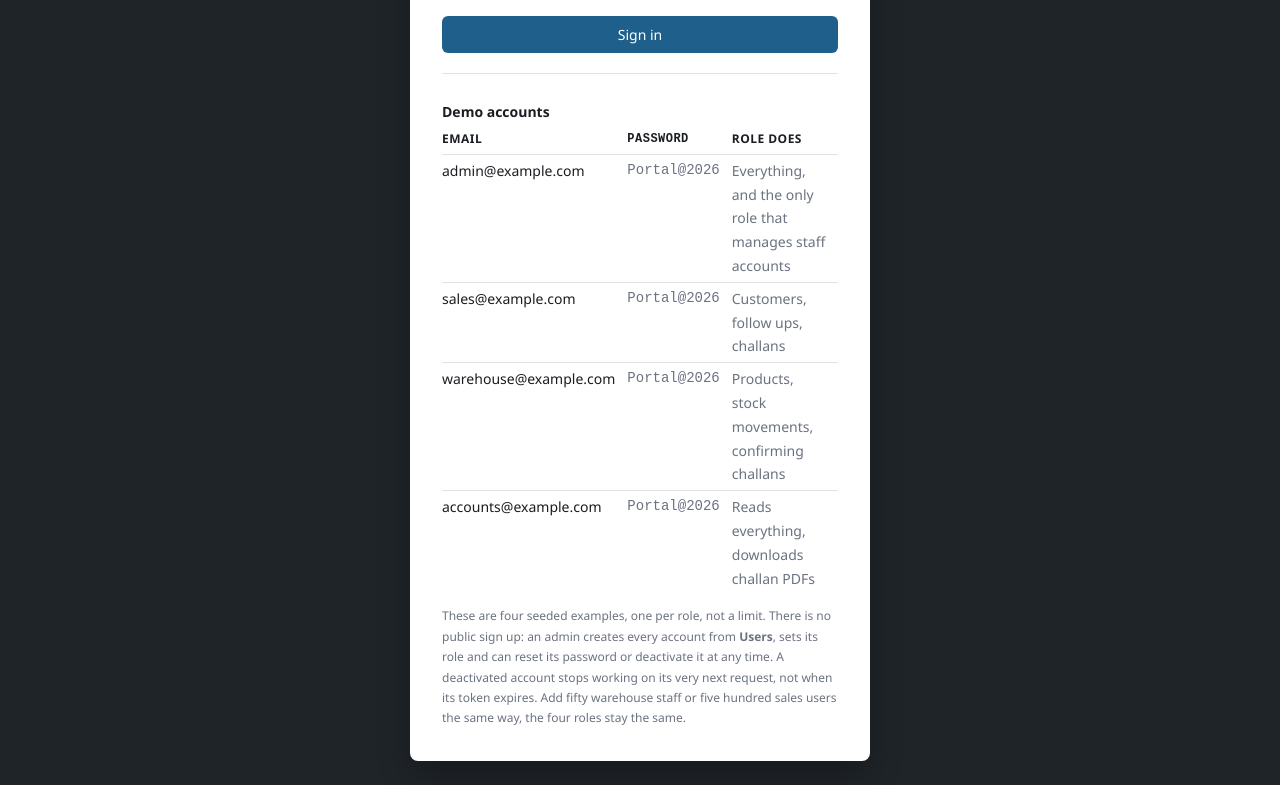
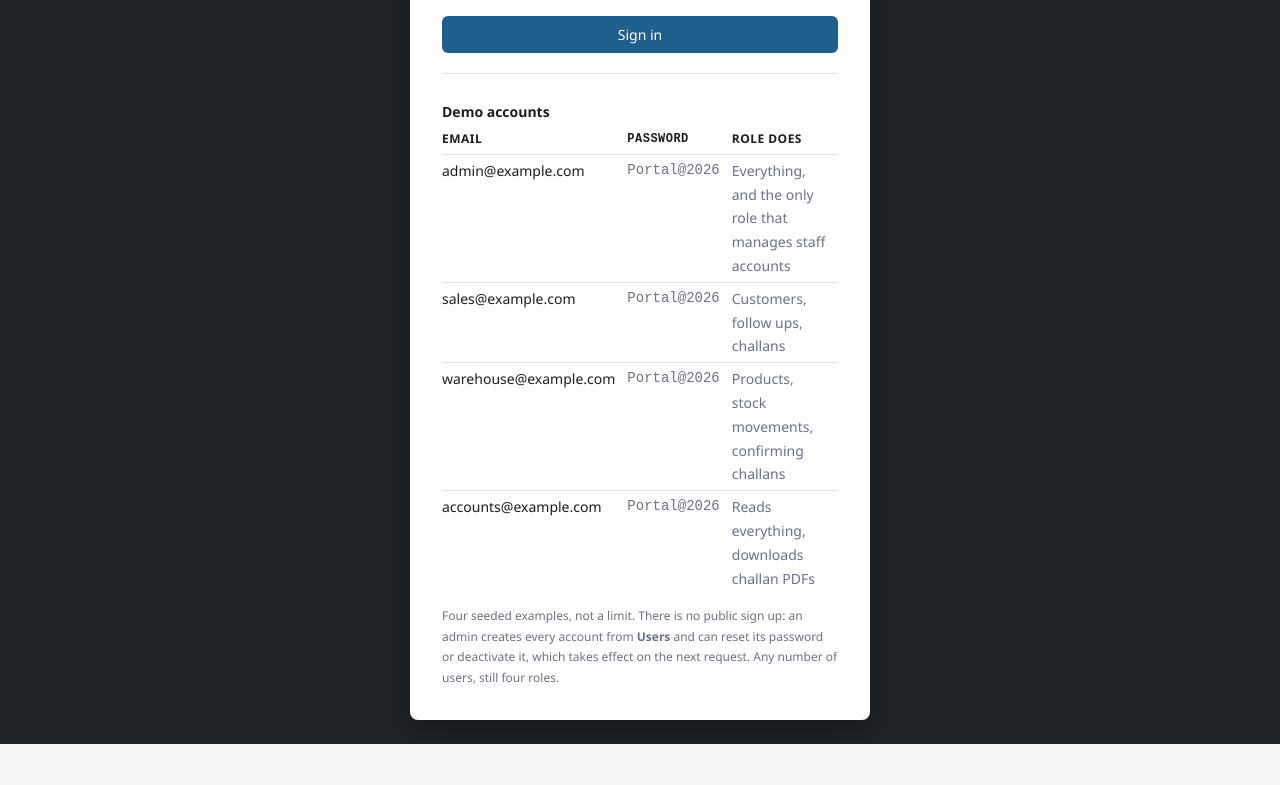
Before and after one commit to GuptaOum/erp-crm-operations-portal, a React (Vite) app in the folder frontend/: page /login in a window 1280 px wide. Shown: the part 275-1060 px from the top of the page. After the commit the page ends 1019 px from the top, so only its background shows below. Built offline with nearby package versions, Linux system fonts and the light colour scheme; no server answers.

Commit message:
Trim the demo account note on the login page

```diff
--- a/frontend/src/pages/Login.tsx
+++ b/frontend/src/pages/Login.tsx
@@ -102,11 +102,9 @@ export function Login() {
             </tbody>
           </table>
           <p>
-            These are four seeded examples, one per role, not a limit. There is no public sign up:
-            an admin creates every account from <strong>Users</strong>, sets its role and can reset
-            its password or deactivate it at any time. A deactivated account stops working on its
-            very next request, not when its token expires. Add fifty warehouse staff or five hundred
-            sales users the same way, the four roles stay the same.
+            Four seeded examples, not a limit. There is no public sign up: an admin creates every
+            account from <strong>Users</strong> and can reset its password or deactivate it, which
+            takes effect on the next request. Any number of users, still four roles.
           </p>
         </div>
       </div>
```
